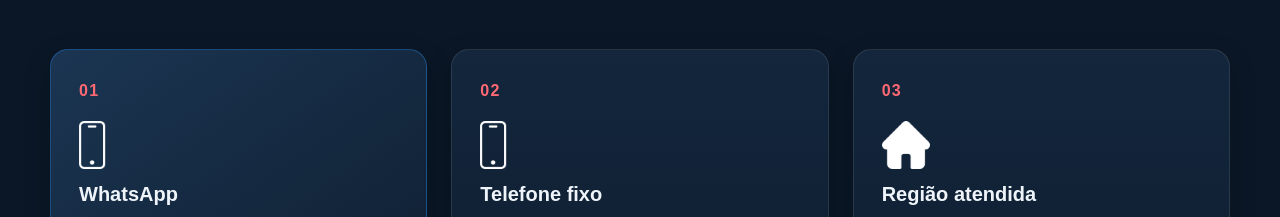
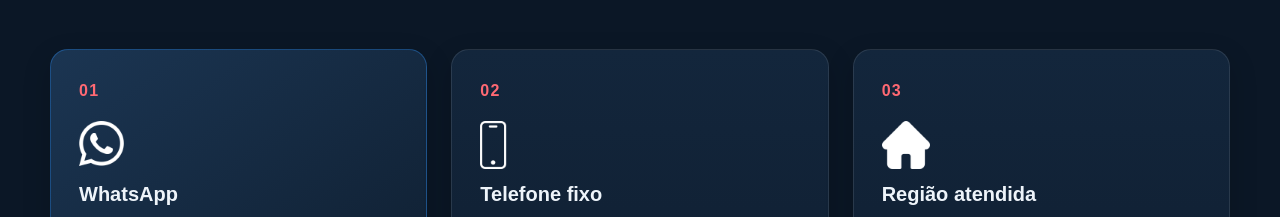
Before and after one commit to dudugomes-student/ddpavi-site, a plain HTML site: page contato.html in a window 1280 px wide. Shown: the part 935-1152 px from the top of the page. Drawn offline with Linux system fonts and the light colour scheme.

Commit message:
Atualiza layout da DDPavi

```diff
--- a/contato.html
+++ b/contato.html
@@ -162,7 +162,7 @@
                         </span>
 
                         <div class="canal-contato-icone">
-                            <img src="assets/icones/celular branco.png" alt="" aria-hidden="true">
+                            <img src="assets/icones/whatsapp branco.png" alt="" aria-hidden="true">
                         </div>
 
                         <h3>
```
